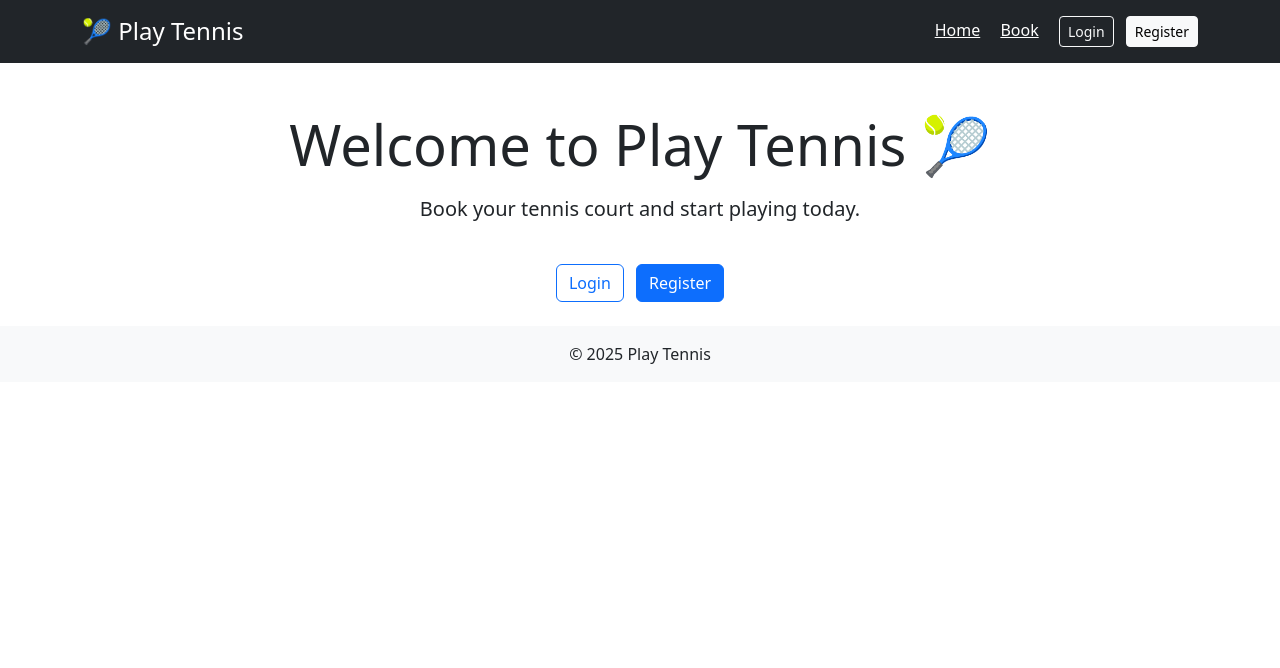
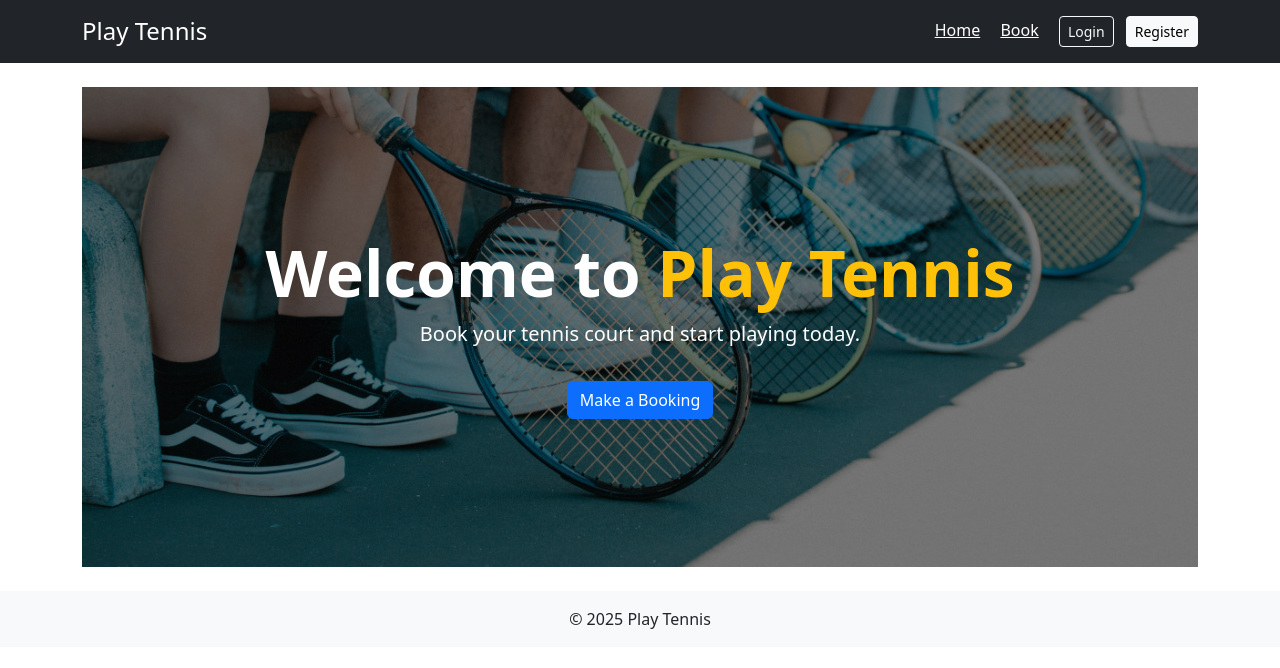
Before and after one commit to David5p/play_tennis, a Django app: template templates/home.html in a window 1280 px wide. Shown: the top 668 px of the page. Run offline with Django 3.2, Linux system fonts and the light colour scheme; the template is opened without the code that fills it, so the values that code supplies are empty.

Commit message:
Attempt to add main image

```diff
--- a/booking/static/booking/css/style.css
+++ b/booking/static/booking/css/style.css
@@ -0,0 +1,28 @@
+.hero-section {
+  position: relative;
+  background-image: url("../images/main_image.jpg"); /* path relative to your CSS file */
+  background-size: cover;
+  background-position: center;
+  height: 60vh;
+  display: flex;
+  flex-direction: column;
+  justify-content: center;
+  align-items: center;
+  color: white;
+}
+
+.hero-section::before {
+  content: "";
+  position: absolute;
+  top: 0;
+  left: 0;
+  right: 0;
+  bottom: 0;
+  background-color: rgba(0, 0, 0, 0.5); /* dark overlay for text visibility */
+  z-index: 0;
+}
+
+.hero-section .container {
+  position: relative;
+  z-index: 1;
+}
--- a/templates/base.html
+++ b/templates/base.html
@@ -22,7 +22,7 @@
 
 <header class="bg-dark text-white p-3">
     <div class="container d-flex justify-content-between align-items-center">
-        <h1 class="h4 mb-0">🎾 Play Tennis</h1>
+        <h1 class="h4 mb-0">Play Tennis</h1>
         <nav>
             <a href="{% url 'home' %}" class="text-white me-3">Home</a>
             <a href="{% url 'create_booking' %}" class="text-white me-3">Book</a>
--- a/templates/home.html
+++ b/templates/home.html
@@ -1,17 +1,14 @@
 {% extends "base.html" %}
+{% load static %}
 
 {% block title %}Home - Play Tennis{% endblock %}
 
 {% block content %}
-<div class="text-center mt-5">
-    <h1 class="display-4">Welcome to <strong>Play Tennis</strong> 🎾</h1>
-    <p class="lead mt-3">Book your tennis court and start playing today.</p>
-
-    {% if user.is_authenticated %}
-        <a href="{% url 'create_booking' %}" class="btn btn-primary mt-4">Make a Booking</a>
-    {% else %}
-        <a href="{% url 'login' %}" class="btn btn-outline-primary mt-4 me-2">Login</a>
-        <a href="{% url 'register' %}" class="btn btn-primary mt-4">Register</a>
-    {% endif %}
+<div class="hero-section text-white d-flex flex-column justify-content-center align-items-center">
+  <div class="container text-center">
+    <h1 class="display-3 fw-bold">Welcome to <span class="text-warning">Play Tennis</span></h1>
+    <p class="lead">Book your tennis court and start playing today.</p>
+    <a href="{% url 'create_booking' %}" class="btn btn-primary mt-3">Make a Booking</a>
+  </div>
 </div>
 {% endblock %}
```
Also changed, not shown: booking/static/booking/images/main_image.jpg (added), booking/static/main_image.jpg (added), booking/static/tennis-racket.png (added).
